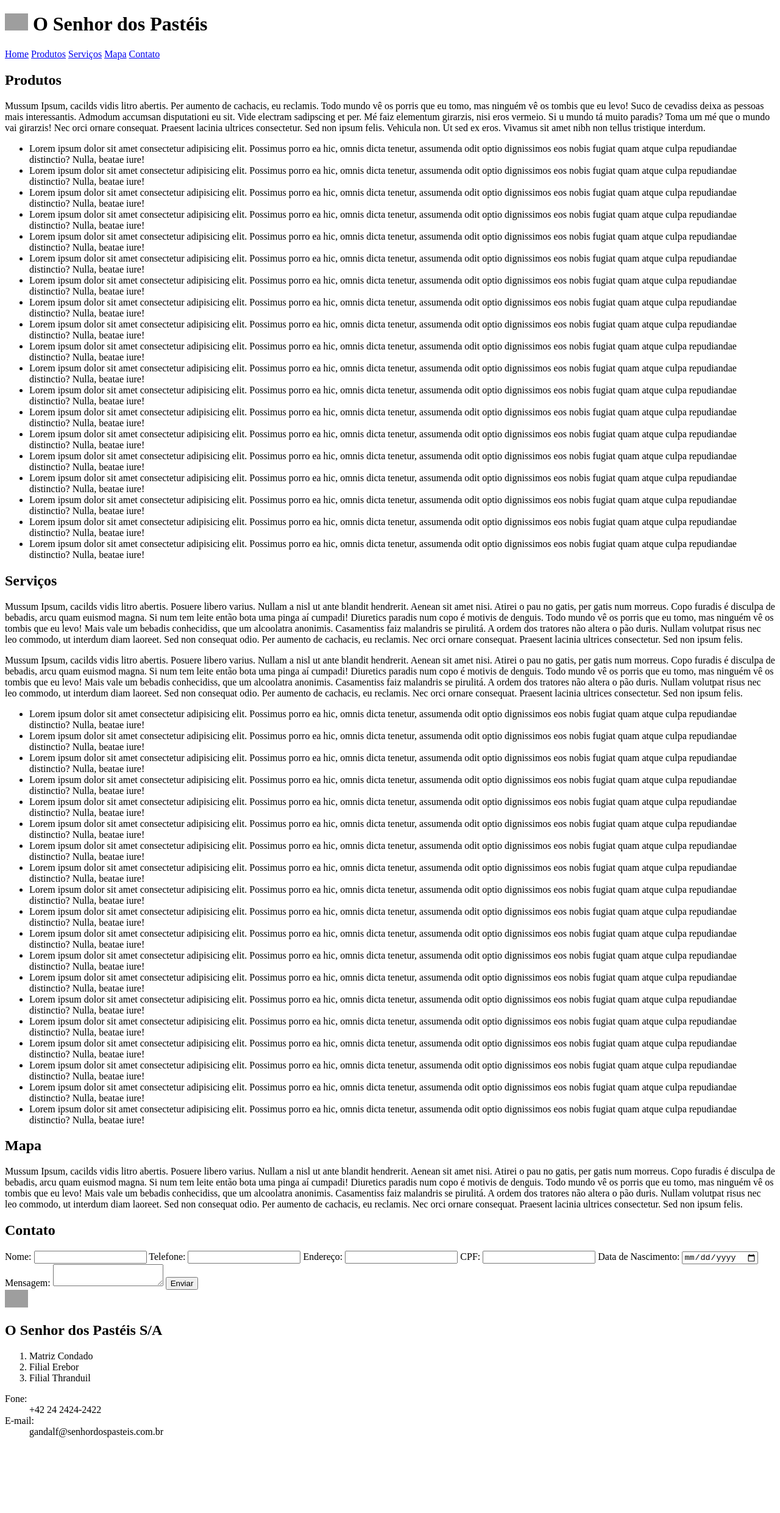
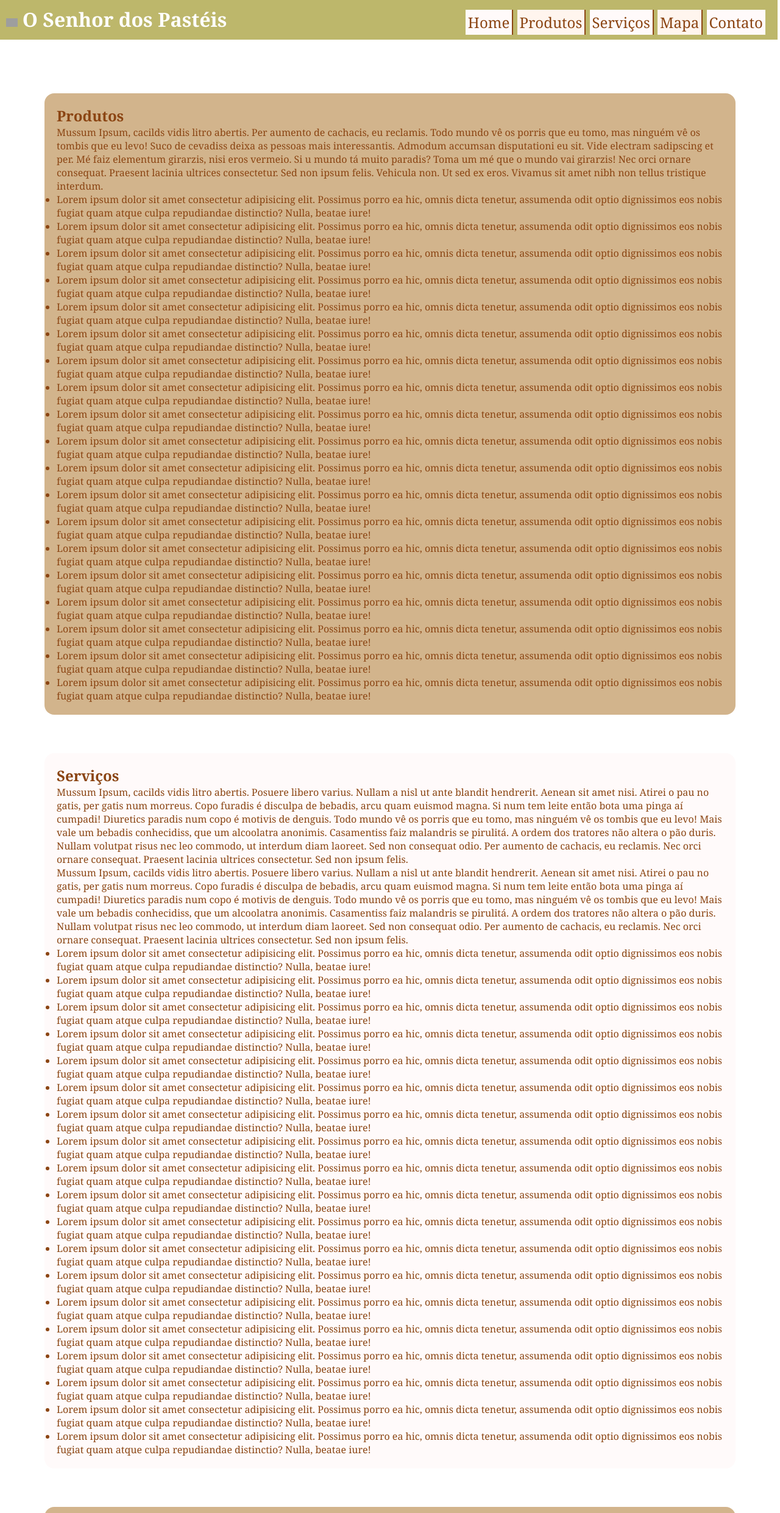
Before and after one commit to NudsVda/senhor-dos-pasteis, a plain HTML site: page index.html in a window 1280 px wide. Shown: the top 2481 px of the page at 61% size. Before the commit the page ends 2373 px from the top, so only its background shows below. Drawn offline with Linux system fonts and the light colour scheme; grey boxes are pictures that could not be loaded.

Commit message:
adiciona estilo

```diff
--- /dev/null
+++ b/estilos/principal.css
@@ -0,0 +1,119 @@
+* {
+    margin: 0;
+    padding: 0;
+    font-family: Cambria, Cochin, Georgia, Times, 'Times New Roman', serif;
+}
+
+a {
+    color: antiquewhite;
+    text-decoration: none;
+}
+
+nav > a {
+    padding: 4px;
+    border-right: 2px solid saddlebrown;
+    color: saddlebrown;
+}
+
+nav > a:last-child {
+    border-right: 0px;
+}
+
+nav > a:nth-child(even) {
+    background-color: seashell;
+}
+
+nav > a:nth-child(odd) {
+    background-color: snow;
+}
+
+header {
+    display: flex;
+    background-color: darkkhaki;
+    padding: 10px;
+    height: 45px;
+    color: #ffffff;
+    position: fixed;
+    overflow: hidden;
+    top: 0;
+}
+
+header > h1 {
+    width: 50%;
+}
+
+header > nav {
+    width: 50%;
+    font-size: 1.5em;
+    text-align: right;
+    padding: 10px;
+}
+
+main {
+    margin-top: 80px;
+    padding: 10px;
+    color: saddlebrown;
+}
+
+section {
+    padding: 20px;
+    margin: 5%;
+    border-radius: 1em;
+}
+
+main > section:nth-child(even) {
+    background-color: snow;
+}
+
+main > section:nth-child(odd) {
+    background-color: tan   ;
+}
+
+#contato {
+    margin: 5%;
+    padding: 2%;
+    background-color: lemonchiffon;
+    border-radius: 1em;
+}
+
+form > * {
+    display: block;
+    width: 100%;
+    font-size: 20px;
+    border-radius: 0.5em;
+    margin-bottom: 5px;
+}
+
+button {
+    background-color: saddlebrown;
+    color: seashell;
+    text-transform: uppercase;
+    padding: 8px;
+}
+
+button:hover {
+    background-color: sienna;
+}
+
+@media only screen and (max-width: 900px) {
+    header {
+        display: inherit;
+        height: 80px;
+    }
+
+    header > h1 {
+      width: 100%;
+      margin-bottom: 10px;
+    }
+
+    header > nav {
+        display: inline;
+        font-size: 18px;
+    }
+
+    main {
+        margin-top: 100px;
+    }
+
+
+  }
--- a/index.html
+++ b/index.html
@@ -4,6 +4,7 @@
     <meta charset="UTF-8">
     <meta name="viewport" content="width=device-width, initial-scale=1.0">
     <title>O Senhor dos Pastéis</title>
+    <link rel="stylesheet" href="./estilos/principal.css">
 </head>
 <body>
     <header>
@@ -12,7 +13,7 @@
             O Senhor dos Pastéis
         </h1>
         <nav>
-            <a href="/">Home</a>
+            <a href="#">Home</a>
             <a href="#produtos">Produtos</a>
             <a href="#servicos">Serviços</a>
             <a href="#mapa">Mapa</a>
@@ -20,7 +21,7 @@
 
         </nav>
     </header>
-    <main>
+    <main id="content">
         <section id="produtos">
             <h2>Produtos</h2>
             <p>Mussum Ipsum, cacilds vidis litro abertis. Per aumento de cachacis, eu reclamis. Todo mundo vê os porris que eu tomo, mas ninguém vê os tombis que eu levo! Suco de cevadiss deixa as pessoas mais interessantis. Admodum accumsan disputationi eu sit. Vide electram sadipscing et per.
@@ -86,7 +87,7 @@
         </section>
         <section id="contato">
             <h2>Contato</h2>
-            <form action="any-backend-script" method="GET">
+            <form action="#" method="POST">
                 <label for="nome">Nome: </label>
                 <input type="text" id="nome" name="nome"                                                                                                                                                                                                                                                                                                                                                                                                                                                                                                                                                                                                                                                                                                                                                                                                                                                     >
                 <label for="telefone">Telefone: </label>
@@ -98,7 +99,7 @@
                 <label for="data-nascimento">Data de Nascimento: </label>
                 <input type="date" id="data-nascimento" name="data-nascimento">
                 <label for="mensagem">Mensagem: </label>
-                <textarea id="mensagem" name="mensagem"></textarea>
+                <textarea id="mensagem" rows="6" name="mensagem"></textarea>
                 <button type="submit" id="enviar">Enviar</button>
             </form>
         </section>
```
